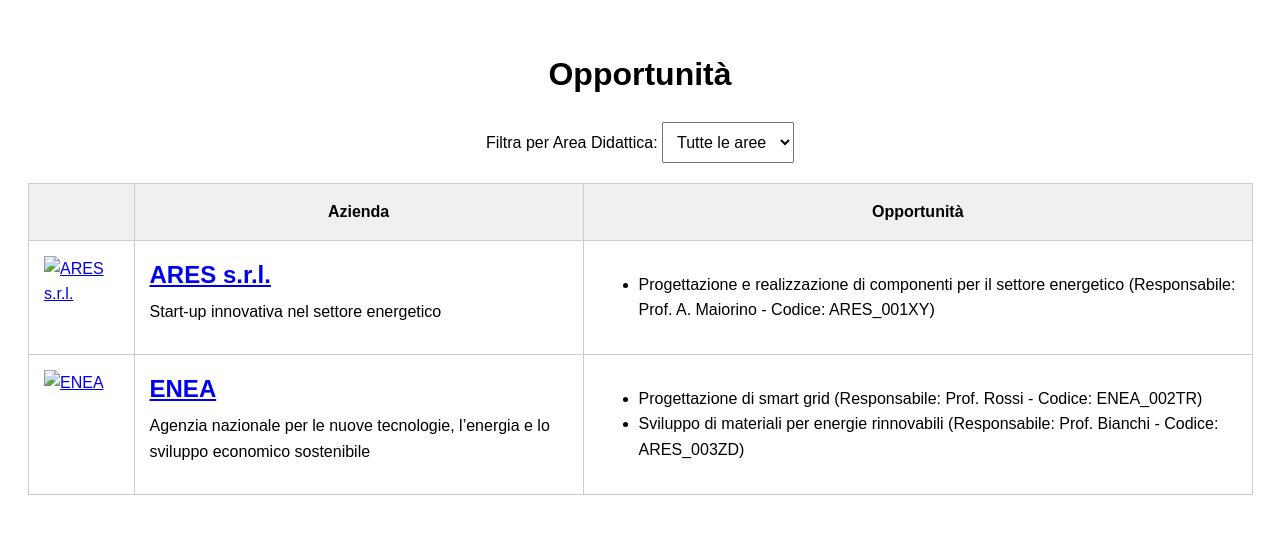
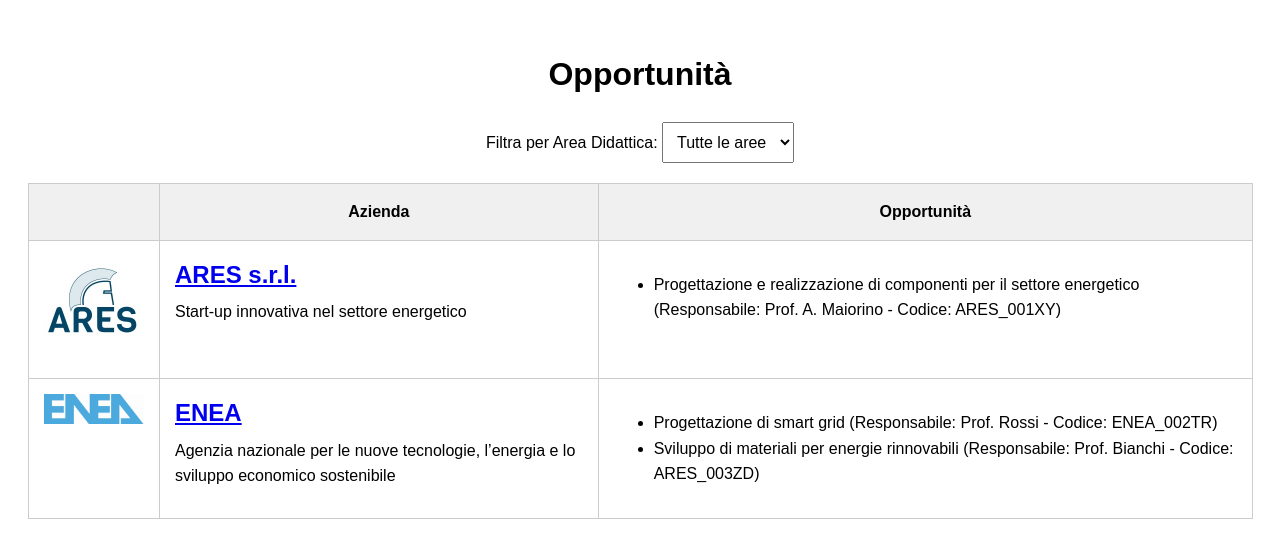
Before and after one commit to RosalbaLig/opportunita_tirocinio, a plain HTML site: page index.html in a window 1280 px wide. Drawn offline with Linux system fonts and the light colour scheme.

Commit message:
Update index.html

```diff
--- a/index.html
+++ b/index.html
@@ -93,8 +93,7 @@
     <!-- Riga 1: ARES -->
     <div class="content-row" data-areas="CODIMEG">
       <div class="content-cell logo">
-        <a href="https://drive.google.com/file/d/1LuW5YSGLj5axmZX0MHAN80uKG21IKkeu/view?usp=drive_link" target="_blank">
-          <img src="logo_ares.png" alt="ARES s.r.l.">
+        <img src="Logo_ARES.jpeg" alt="ARES s.r.l.">
         </a>
       </div>
       <div class="content-cell text-box">
@@ -111,8 +110,7 @@
     <!-- Riga 2: ENEA -->
     <div class="content-row" data-areas="CODELE,CODIC">
       <div class="content-cell logo">
-        <a href="https://drive.google.com/file/d/12L_edq4WMd-W1TrqC0tjOS9XRg6LMfEv/view?usp=drive_link" target="_blank">
-          <img src="logo_enea.png" alt="ENEA">
+        <img src="logo_ENEA.jpg" alt="ENEA">
         </a>
       </div>
       <div class="content-cell text-box">
```
